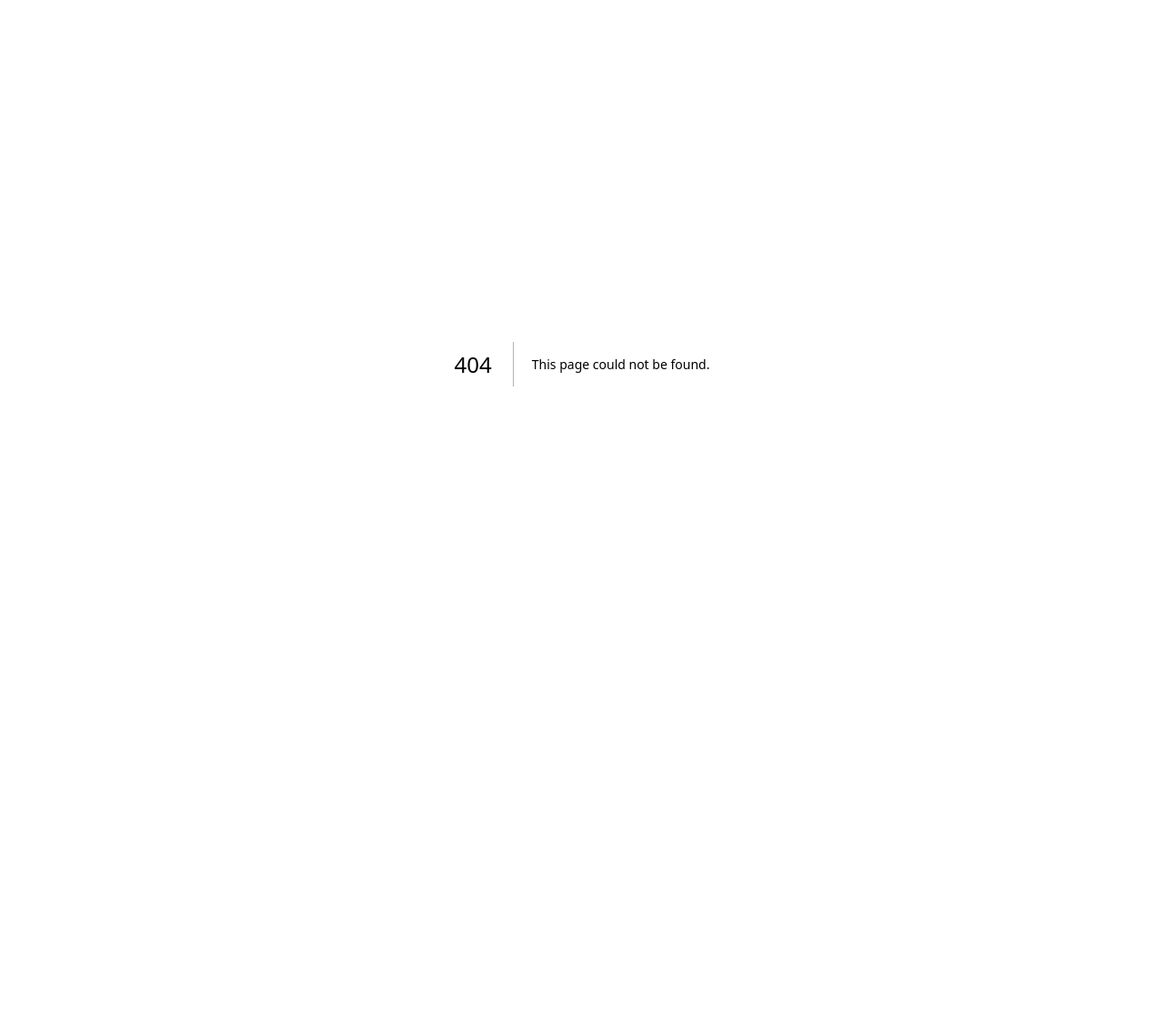
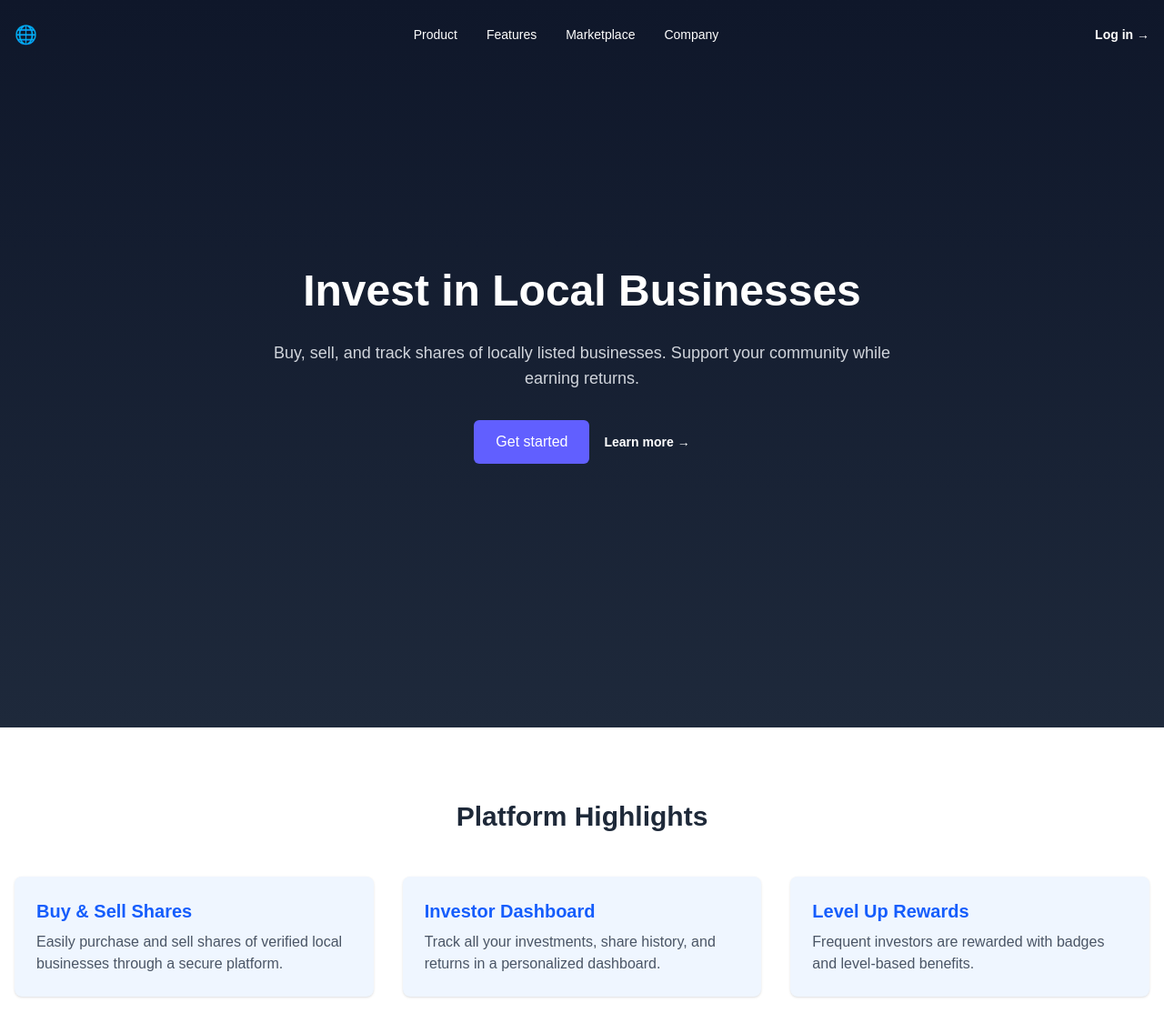
Before and after one commit to shahraza0098/finix, a Next.js app: page /home in a window 1280 px wide. Before the commit this address had no page. Shown: the top 1136 px of the page at 91% size. Before the commit the page ends 800 px from the top, so only its background shows below. Built offline with nearby package versions, Linux system fonts and the light colour scheme.

Commit message:
Initial commit

```diff
--- /dev/null
+++ b/src/app/(HomePage)/_components/Features.jsx
@@ -0,0 +1,35 @@
+// src/components/Features.tsx
+const features = [
+  {
+    title: "Buy & Sell Shares",
+    desc: "Easily purchase and sell shares of verified local businesses through a secure platform.",
+  },
+  {
+    title: "Investor Dashboard",
+    desc: "Track all your investments, share history, and returns in a personalized dashboard.",
+  },
+  {
+    title: "Level Up Rewards",
+    desc: "Frequent investors are rewarded with badges and level-based benefits.",
+  },
+];
+
+export default function Features() {
+  return (
+    <section className="py-20 bg-white">
+      <div className="max-w-7xl mx-auto px-4">
+        <h3 className="text-3xl font-semibold text-center text-gray-800 mb-12">
+          Platform Highlights
+        </h3>
+        <div className="grid gap-8 md:grid-cols-3">
+          {features.map((feature, index) => (
+            <div key={index} className="bg-blue-50 p-6 rounded-lg shadow hover:shadow-md transition">
+              <h4 className="text-xl font-bold mb-2 text-blue-600">{feature.title}</h4>
+              <p className="text-gray-600">{feature.desc}</p>
+            </div>
+          ))}
+        </div>
+      </div>
+    </section>
+  );
+}
--- /dev/null
+++ b/src/app/(HomePage)/_components/Header.jsx
@@ -0,0 +1,21 @@
+// src/components/Header.tsx
+export default function Header() {
+  return (
+    <header className="absolute inset-x-0 top-0 z-50">
+      <div className="max-w-7xl mx-auto px-4 py-6 flex justify-between items-center text-white">
+        <div className="text-xl font-bold">🌐</div>
+
+        <nav className="hidden md:flex space-x-8 text-sm font-medium">
+          <a href="#" className="hover:text-indigo-400">Product</a>
+          <a href="#" className="hover:text-indigo-400">Features</a>
+          <a href="#" className="hover:text-indigo-400">Marketplace</a>
+          <a href="#" className="hover:text-indigo-400">Company</a>
+        </nav>
+
+        <div>
+          <a href="#" className="text-sm font-semibold hover:text-indigo-400">Log in <span aria-hidden="true">→</span></a>
+        </div>
+      </div>
+    </header>
+  );
+}
--- /dev/null
+++ b/src/app/(HomePage)/_components/HeroSec.jsx
@@ -0,0 +1,26 @@
+// src/components/Hero.tsx
+export default function Hero() {
+  return (
+    <section className="relative isolate overflow-hidden bg-gradient-to-b from-[#0f172a] to-[#1e293b] text-white min-h-screen flex items-center">
+      <div className="max-w-3xl mx-auto px-4 text-center">
+        <h1 className="text-4xl sm:text-5xl font-bold mb-6 leading-tight">
+          Invest in Local Businesses
+        </h1>
+        <p className="text-lg text-gray-300 mb-8">
+          Buy, sell, and track shares of locally listed businesses. Support your community while earning returns.
+        </p>
+        <div className="flex justify-center gap-4">
+          <a
+            href="#"
+            className="bg-indigo-500 hover:bg-indigo-600 text-white px-6 py-3 rounded-md font-medium transition"
+          >
+            Get started
+          </a>
+          <a href="#" className="text-sm font-semibold text-white hover:text-indigo-400 flex items-center gap-1">
+            Learn more <span aria-hidden="true">→</span>
+          </a>
+        </div>
+      </div>
+    </section>
+  );
+}
--- /dev/null
+++ b/src/app/(HomePage)/home/page.jsx
@@ -0,0 +1,14 @@
+// src/app/page.tsx
+import Header from "../_components/Header";
+import Hero from "../_components/HeroSec";
+import Features from "../_components/Features";
+
+export default function HomePage() {
+  return (
+    <main className="relative">
+      <Header/>
+      <Hero />
+      <Features />
+    </main>
+  );
+}
--- a/src/app/page.js
+++ b/src/app/page.js
@@ -2,102 +2,12 @@ import Image from "next/image";
 
 export default function Home() {
   return (
-    <div className="grid grid-rows-[20px_1fr_20px] items-center justify-items-center min-h-screen p-8 pb-20 gap-16 sm:p-20 font-[family-name:var(--font-geist-sans)]">
-      <main className="flex flex-col gap-[32px] row-start-2 items-center sm:items-start">
-        <Image
-          className="dark:invert"
-          src="/next.svg"
-          alt="Next.js logo"
-          width={180}
-          height={38}
-          priority
-        />
-        <ol className="list-inside list-decimal text-sm/6 text-center sm:text-left font-[family-name:var(--font-geist-mono)]">
-          <li className="mb-2 tracking-[-.01em]">
-            Get started by editing{" "}
-            <code className="bg-black/[.05] dark:bg-white/[.06] px-1 py-0.5 rounded font-[family-name:var(--font-geist-mono)] font-semibold">
-              src/app/page.js
-            </code>
-            .
-          </li>
-          <li className="tracking-[-.01em]">
-            Save and see your changes instantly.
-          </li>
-        </ol>
 
-        <div className="flex gap-4 items-center flex-col sm:flex-row">
-          <a
-            className="rounded-full border border-solid border-transparent transition-colors flex items-center justify-center bg-foreground text-background gap-2 hover:bg-[#383838] dark:hover:bg-[#ccc] font-medium text-sm sm:text-base h-10 sm:h-12 px-4 sm:px-5 sm:w-auto"
-            href="https://vercel.com/new?utm_source=create-next-app&utm_medium=appdir-template-tw&utm_campaign=create-next-app"
-            target="_blank"
-            rel="noopener noreferrer"
-          >
-            <Image
-              className="dark:invert"
-              src="/vercel.svg"
-              alt="Vercel logomark"
-              width={20}
-              height={20}
-            />
-            Deploy now
-          </a>
-          <a
-            className="rounded-full border border-solid border-black/[.08] dark:border-white/[.145] transition-colors flex items-center justify-center hover:bg-[#f2f2f2] dark:hover:bg-[#1a1a1a] hover:border-transparent font-medium text-sm sm:text-base h-10 sm:h-12 px-4 sm:px-5 w-full sm:w-auto md:w-[158px]"
-            href="https://nextjs.org/docs?utm_source=create-next-app&utm_medium=appdir-template-tw&utm_campaign=create-next-app"
-            target="_blank"
-            rel="noopener noreferrer"
-          >
-            Read our docs
-          </a>
-        </div>
-      </main>
-      <footer className="row-start-3 flex gap-[24px] flex-wrap items-center justify-center">
-        <a
-          className="flex items-center gap-2 hover:underline hover:underline-offset-4"
-          href="https://nextjs.org/learn?utm_source=create-next-app&utm_medium=appdir-template-tw&utm_campaign=create-next-app"
-          target="_blank"
-          rel="noopener noreferrer"
-        >
-          <Image
-            aria-hidden
-            src="/file.svg"
-            alt="File icon"
-            width={16}
-            height={16}
-          />
-          Learn
-        </a>
-        <a
-          className="flex items-center gap-2 hover:underline hover:underline-offset-4"
-          href="https://vercel.com/templates?framework=next.js&utm_source=create-next-app&utm_medium=appdir-template-tw&utm_campaign=create-next-app"
-          target="_blank"
-          rel="noopener noreferrer"
-        >
-          <Image
-            aria-hidden
-            src="/window.svg"
-            alt="Window icon"
-            width={16}
-            height={16}
-          />
-          Examples
-        </a>
-        <a
-          className="flex items-center gap-2 hover:underline hover:underline-offset-4"
-          href="https://nextjs.org?utm_source=create-next-app&utm_medium=appdir-template-tw&utm_campaign=create-next-app"
-          target="_blank"
-          rel="noopener noreferrer"
-        >
-          <Image
-            aria-hidden
-            src="/globe.svg"
-            alt="Globe icon"
-            width={16}
-            height={16}
-          />
-          Go to nextjs.org →
-        </a>
-      </footer>
-    </div>
+   <>
+   <h1>Hello</h1>
+   </>
+
+
+
   );
 }
```
Also changed, not shown: package.json (+6 -5 lines), src/app/(HomePage)/_components/Footer.jsx (added), 1 other file (tests, documents, lock files or other folders).
